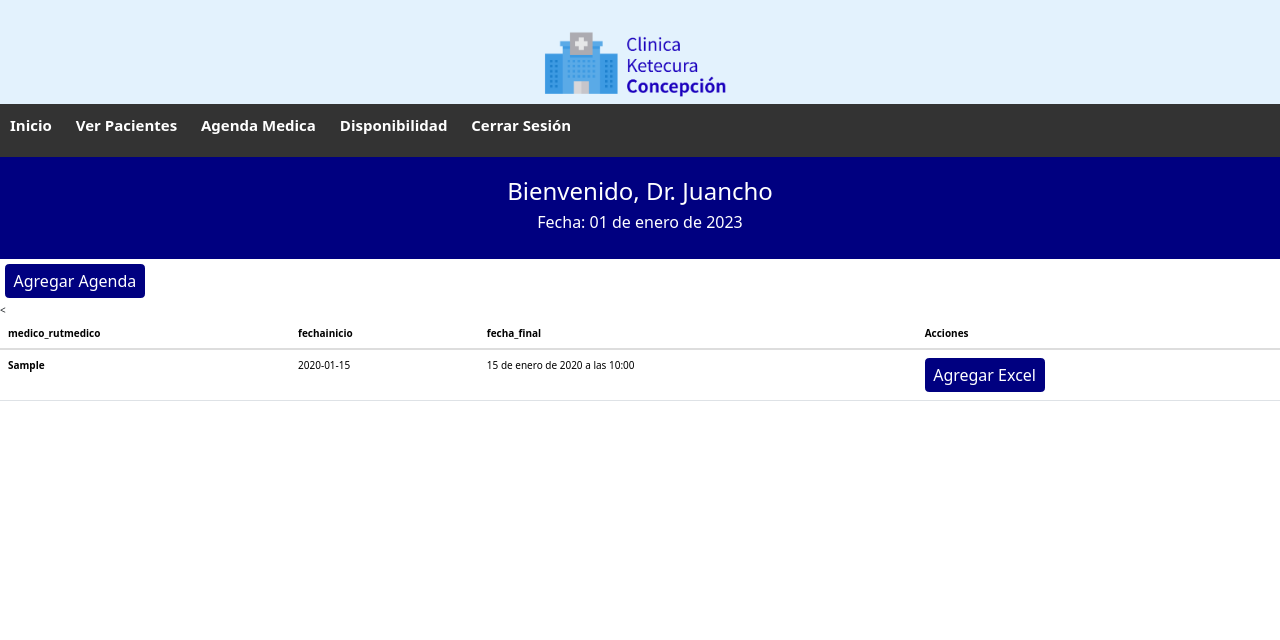
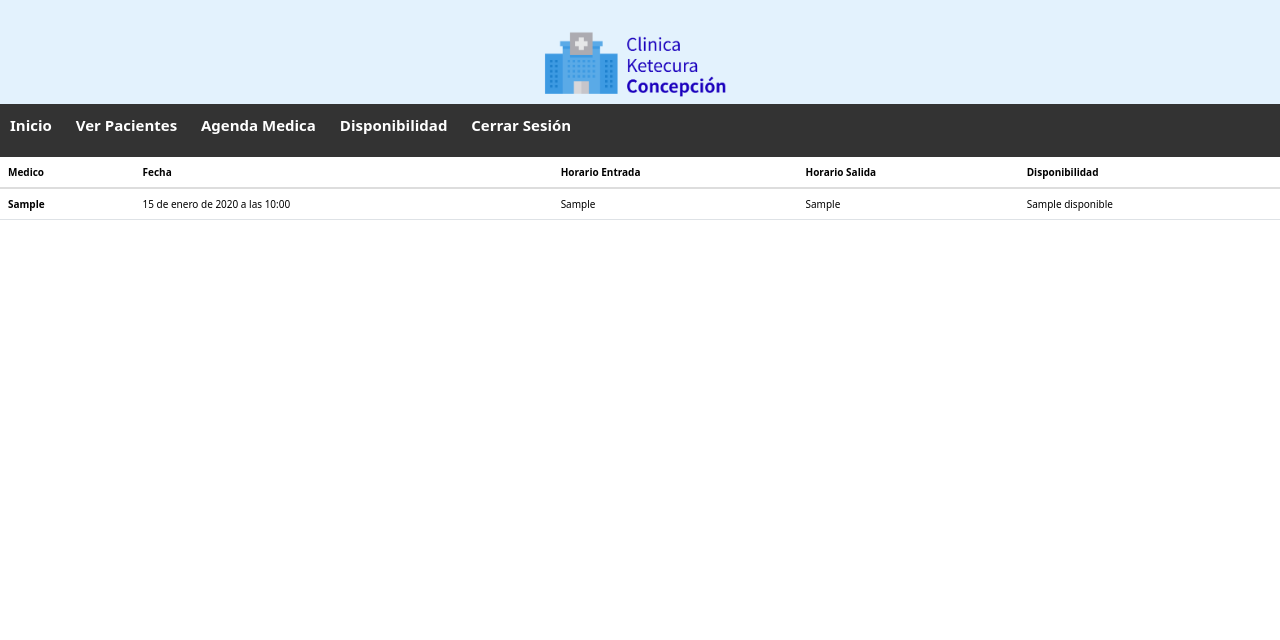
Before and after one commit to Nikowoss/Clinica, a Django app: page /agenda in a window 1280 px wide. Shown: the top 640 px of the page. Run offline with Django 4.2, Linux system fonts and the light colour scheme; a database or web service that is not in the repository returns one stand-in record (values such as "Sample title"); data that the repository does not hold is empty; some libraries are stand-ins or nearby versions.

Commit message:
Se muestra la disponibilidad al medico

```diff
--- a/Servidor/aplicaciones/templates/aplicaciones/agenda.html
+++ b/Servidor/aplicaciones/templates/aplicaciones/agenda.html
@@ -17,33 +17,24 @@
     </nav>
 </head>
 <body>
-<header>
-    <h1>Bienvenido, Dr. Juancho</h1>
-    <p>Fecha: 01 de enero de 2023</p>
-</header>
-<div style="margin: 5px;">
-    <a style="font-size: medium; text-decoration: none; justify-content: flex-start; background-color: navy; border-color: navy; color: white;"
-        href="{% url 'agregaragenda' %}" class="btn btn-primary">Agregar Agenda</a>
-
-</div>
-
 <table class="table">
     <thead class="thead-dark">
       <tr>
-        <th scope="col">medico_rutmedico</th>
-        <th scope="col">fechainicio</th>
-        <th scope="col">fecha_final</th>
-        <th scope="col">Acciones</th>
+        <th scope="col">Medico</th>
+        <th scope="col">Fecha</th>
+        <th scope="col">Horario Entrada</th>
+        <th scope="col">Horario Salida</th>
+        <th scope="col">Disponibilidad</th>
       </tr>
     </thead>
     <tbody>
         {% for dato in data %}
       <tr>
-        <th>{{dato.medico_rutmedico }}</th>
-        <td>{{dato.fechainicio }}</td>
-        <td>{{dato.fecha_final }}</td>
-        <td><a style="font-size: medium; text-decoration: none; justify-content: flex-start; background-color: navy; border-color: navy; color: white;"
-        href="{% url 'disponibilidad' %}" class="btn btn-primary">Agregar Excel</a></td><
+        <th>{{dato.rut_medico }}</th>
+        <td>{{dato.fechaDispon }}</td>
+        <td>{{dato.horaInicio }}</td>
+        <td>{{dato.horaFinal }}</td>
+        <td>{{dato.disponible}}</td>
       </tr>
       {% endfor %}
     </tbody>
--- a/Servidor/aplicaciones/views.py
+++ b/Servidor/aplicaciones/views.py
@@ -193,13 +193,13 @@ def CrearCuenta(request):
 
 def agenda(request):
 
-    url_api_replit = 'https://api-tareas-1.nicon607.repl.co/api/Agenda/'  # Reemplaza con la URL real
+    url_api_replit = 'https://api-tareas-1.nicon607.repl.co/api/DisponibilidadNico/'  # Reemplaza con la URL real
 
     response = requests.get(url_api_replit)
 
     if response.status_code == 200:
         data = response.json()
-        # Procesa los datos como sea necesario
+
         return render(request, 'aplicaciones/agenda.html', {'data': data})
     else:
         return render(request, 'aplicaciones/error.html')
```
